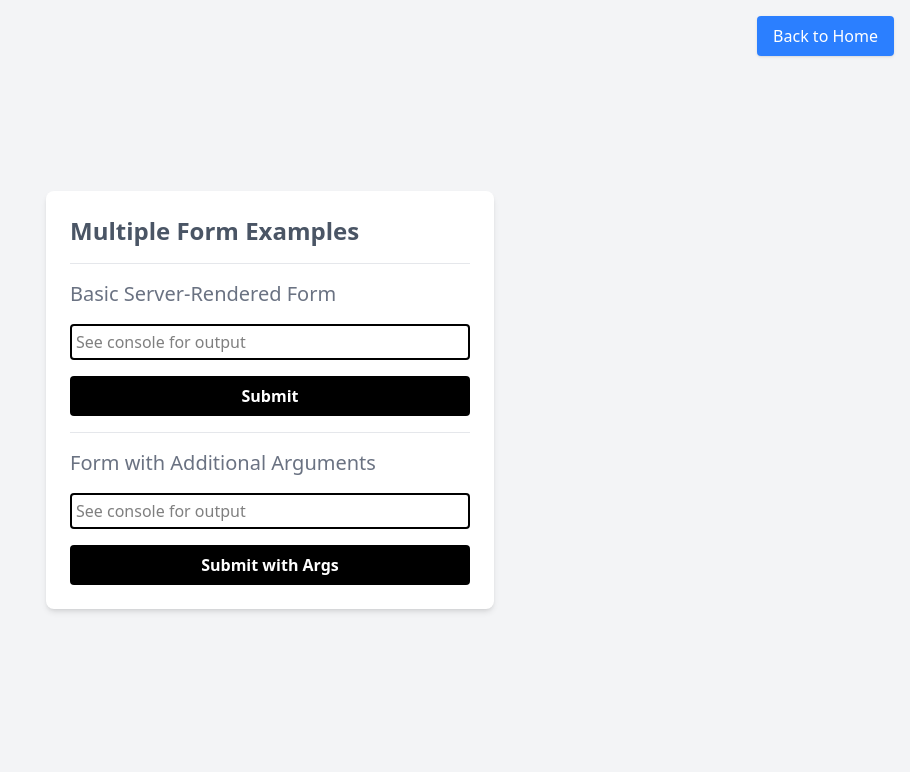
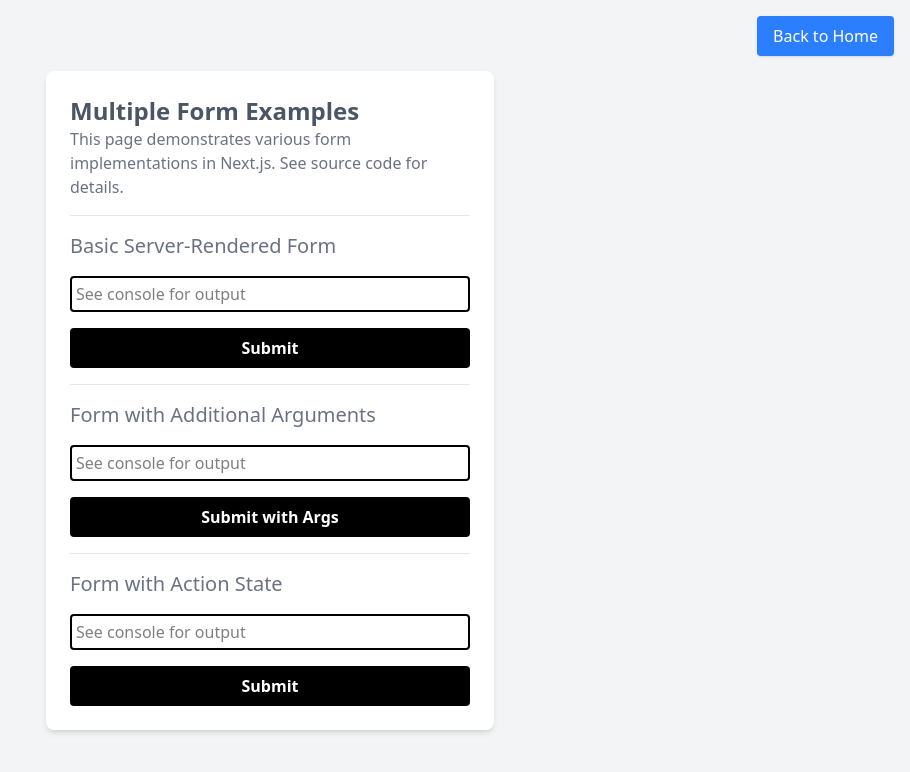
Before and after one commit to akbarsahata/learn-nextjs-basics, a Next.js app: page /forms in a window 1280 px wide. Shown: the top 772 px of the page, without its empty margins (370-1280 px from the left). Built offline with nearby package versions, Linux system fonts and the light colour scheme; what @bprogress/next would draw is missing.

Commit message:
feat: Add form with simulated delay and integrate into forms page; update package dependencies

```diff
--- a/app/forms/actions.ts
+++ b/app/forms/actions.ts
@@ -19,3 +19,24 @@ export async function actionWithAdditionalArgument(
   console.log("User Code:", userCode);
   console.log("Form submitted with input:", exampleInput);
 }
+
+export async function actionWithSimulatedDelay(
+  initialState: {
+    example: string;
+    message?: string;
+  },
+  formData: FormData
+) {
+  const exampleInput = formData.get("example");
+
+  // Simulate a delay to mimic server processing
+  await new Promise((resolve) => setTimeout(resolve, 2000));
+
+  console.log("Form submitted with input after delay:", exampleInput);
+
+  return {
+    ...initialState,
+    example: exampleInput as string,
+    message: "Form processed successfully!",
+  };
+}
--- /dev/null
+++ b/app/forms/csr-forms.tsx
@@ -0,0 +1,42 @@
+"use client";
+
+import { Loader2Icon } from "lucide-react";
+import { useActionState } from "react";
+import { actionWithSimulatedDelay } from "./actions";
+
+export const initialState = {
+  example: "",
+  message: "",
+};
+
+export function FormWithActionState() {
+  const [nextState, handleFormSubmission, pending] = useActionState(
+    actionWithSimulatedDelay,
+    initialState
+  );
+  return (
+    <div className="mt-4">
+      <h2 className="text-gray-500 mb-4 text-xl">Form with Action State</h2>
+      <form action={handleFormSubmission} className="flex flex-col gap-4">
+        <input
+          type="text"
+          name="example"
+          placeholder="See console for output"
+          required
+          className="border-2 rounded-sm p-1 focus:outline-none focus:border-blue-500"
+        />
+        {nextState.message && (
+          <p className="text-green-500">{nextState.message}</p>
+        )}
+        <button
+          type="submit"
+          className="bg-black text-white font-semibold rounded-sm p-2 hover:bg-gray-800 disabled:opacity-50 transition-colors flex gap-1 items-center justify-center"
+          disabled={pending}
+        >
+          {pending && <Loader2Icon className="animate-spin" />}
+          <span>Submit</span>
+        </button>
+      </form>
+    </div>
+  );
+}
--- a/app/forms/page.tsx
+++ b/app/forms/page.tsx
@@ -1,5 +1,6 @@
 import { Separator } from "@/lib/ui/common";
 import { actionWithAdditionalArgument, handleFormSubmission } from "./actions";
+import { FormWithActionState } from "./csr-forms";
 
 export default function Page() {
   return (
@@ -8,10 +9,16 @@ export default function Page() {
         <h1 className="text-2xl font-bold text-gray-600">
           Multiple Form Examples
         </h1>
+        <p className="text-gray-500 mb-4">
+          This page demonstrates various form implementations in Next.js. See
+          source code for details.
+        </p>
         <Separator />
         <ServerRenderedForm />
         <Separator />
         <ActionWithAdditionalArgumentForm />
+        <Separator />
+        <FormWithActionState />
       </div>
     </div>
   );
--- a/package.json
+++ b/package.json
@@ -14,6 +14,7 @@
     "date-fns": "^4.1.0",
     "drizzle-orm": "^0.44.2",
     "drizzle-zod": "^0.8.2",
+    "lucide-react": "^0.525.0",
     "next": "15.3.5",
     "pg": "^8.16.3",
     "react": "^19.0.0",
```
Also changed, not shown: 1 other file (tests, documents, lock files or other folders).
